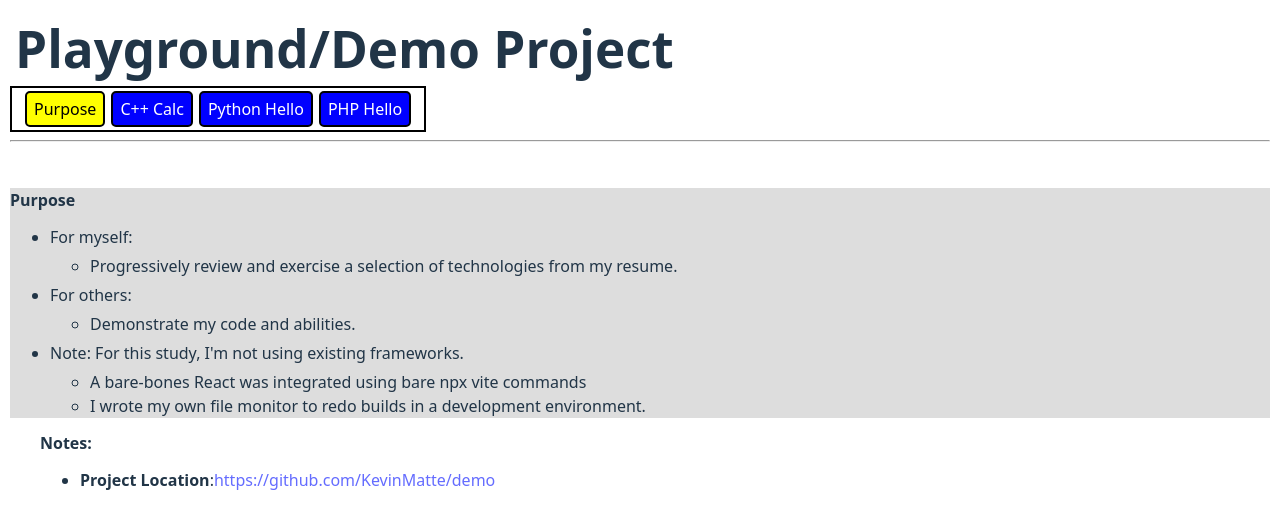
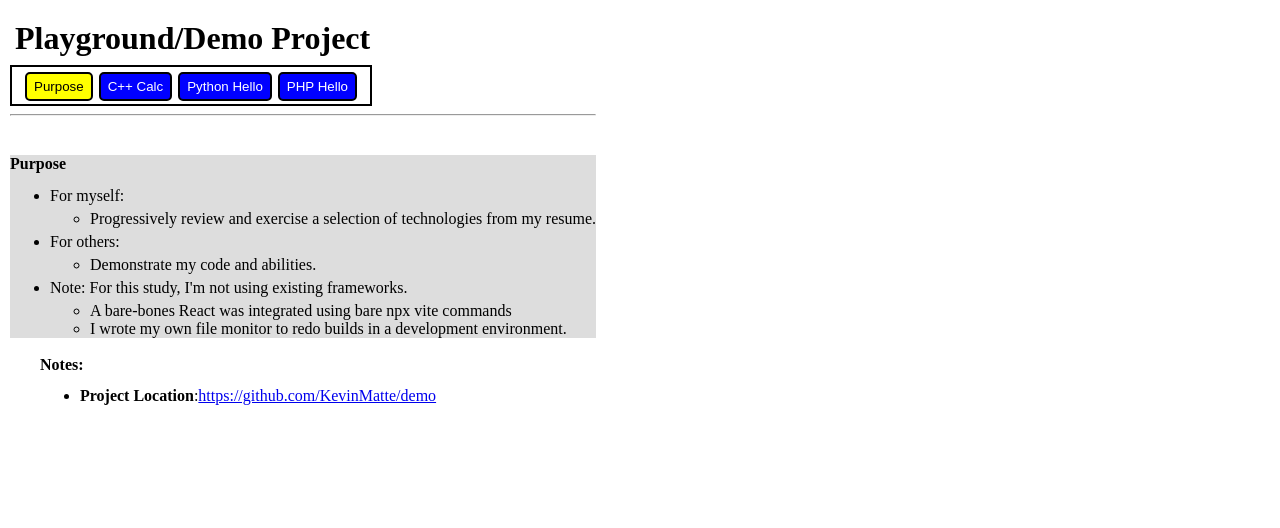
Before and after one commit to KevinMatte/demo, a React (Vite) app in the folder images/demo_ui/src/front/: page / in a window 1280 px wide. Shown: the top 528 px of the page. Built offline with nearby package versions, Linux system fonts and the light colour scheme.

Commit message:
Refactoring main.cpp and changing to floats.

```diff
--- a/images/demo_ui/src/front/src/Calc.jsx
+++ b/images/demo_ui/src/front/src/Calc.jsx
@@ -87,14 +87,14 @@ export default function Calc() {
             <form method="post" onSubmit={handleSubmit} onReset={handleReset}>
                 <b>Enter: </b>
                 <label>
-                    Operand 1: <input name="a" defaultValue="12"/>
+                    Operand 1: <input name="op1" defaultValue="12"/>
                 </label>
                 <label>
-                    Operand 2: <input name="b" defaultValue="10"/>
+                    Operand 2: <input name="op2" defaultValue="10"/>
                 </label>
                 <hr/>
-                <button type="reset">Reset form</button>
                 <button type="submit">Perform +, -, *, / calculations</button>
+                {data && <button type="reset">Reset form</button>}
             </form>
             <h2>Data Flow:</h2>
             <ul>
--- a/images/demo_ui/src/front/src/css/App.css
+++ b/images/demo_ui/src/front/src/css/App.css
@@ -5,13 +5,8 @@
 }
 
 html, body, #root, .container {
-  min-height: 100% !important;
-  min-width: 100% !important;
-  height: 100%;
   margin: 0;
   padding: 0;
-  overflow-x: hidden;
-  overflow-y: hidden;
 }
 
 #root > div {
--- a/images/demo_ui/src/front/src/css/App.module.css
+++ b/images/demo_ui/src/front/src/css/App.module.css
@@ -1,3 +1,6 @@
+.appBody {
+  display: inline-block;
+}
 .appBody button {
   background-color: green;
   color: white;
--- a/images/demo_ui/src/front/src/css/styles.css
+++ b/images/demo_ui/src/front/src/css/styles.css
@@ -5,13 +5,8 @@ iframe {
 }
 
 html, body, #root, .container {
-    min-height: 100% !important;
-    min-width: 100% !important;
-    height: 100%;
     margin: 0;
     padding: 0;
-    overflow-x: hidden;
-    overflow-y: hidden;
 }
 
 .borderBottom {
--- a/images/demo_ui/src/front/src/main.jsx
+++ b/images/demo_ui/src/front/src/main.jsx
@@ -1,6 +1,6 @@
 import { StrictMode } from 'react'
 import { createRoot } from 'react-dom/client'
-import './css/index.css'
+// import './css/index.css'
 import App from './App.jsx'
 
 createRoot(document.getElementById('root')).render(
```
Also changed, not shown: 2 other files (tests, documents, lock files or other folders).
